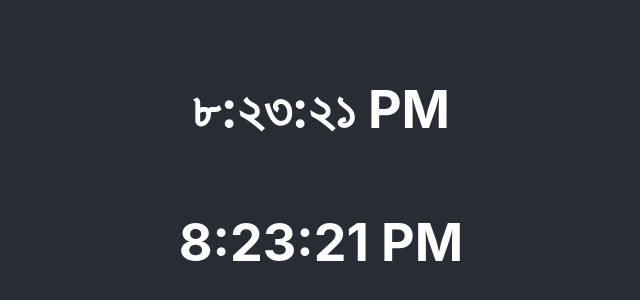
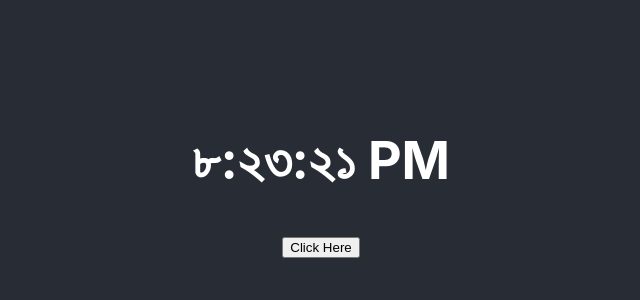
Before and after one commit to emonShimoul/react-playground, a React (Create React App) app in the folder think-in-a-react-way/myreact/: page / in a window 1280 px wide. Shown: the part 224-524 px from the top of the page, without its empty margins (319-959 px from the left). Built offline with nearby package versions, Linux system fonts and the light colour scheme.

Commit message:
handle events and control re-render in class component

```diff
--- a/think-in-a-react-way/myreact/src/App.js
+++ b/think-in-a-react-way/myreact/src/App.js
@@ -2,11 +2,11 @@
 import Clock from './components/Clock';
 
 function App() {
+  console.log('App rendered!!');
   return (
     <div className="App">
       <header className="App-header">
-        <Clock locale="bn-BD"/>
-        <Clock locale="en-US"/>
+        <Clock/>
       </header>
     </div>
   );
--- /dev/null
+++ b/think-in-a-react-way/myreact/src/components/Button.js
@@ -0,0 +1,24 @@
+import React, { Component } from 'react'
+
+class Button extends Component {
+    shouldComponentUpdate(nextProps){
+        const {change: currentChange, locale: currentLocale} = this.props;
+        const {change: nextChange,  locale: nextLocale} = nextProps;
+
+        if(currentChange === nextChange && currentLocale === nextLocale){
+            return false;
+        }else{
+            return true;
+        }
+    }
+
+  render() {
+    console.log("Button rendered!!");
+    const {change, locale} = this.props;
+    return (
+      <button type='button' onClick={() => change(locale)}>Click Here</button>
+    )
+  }
+}
+
+export default  Button;
--- a/think-in-a-react-way/myreact/src/components/Clock.js
+++ b/think-in-a-react-way/myreact/src/components/Clock.js
@@ -1,7 +1,11 @@
 import React, { Component } from 'react'
+import Button from './Button';
 
 class Clock extends Component {
-  state = {date: new Date()};
+  constructor(props){
+    super(props);
+    this.state = {date: new Date(), locale: 'bn-BD'};
+  }
 
   componentDidMount(){
     this.clockTimer = setInterval(()=>this.tick(), 1000);
@@ -11,6 +15,23 @@
     clearInterval(this.clockTimer);
   }
 
+  // if the normal function is used then the 'this' will give an error because the handleClick is working as a callback function in the button. to solve the error there are two way. one is use of the arrow function and another is use of the 'bind' method.
+
+  // handleClick(locale) {
+  //   // console.log(this);
+  //   this.setState({
+  //     locale
+  //   });
+  // }
+
+  //  used arrow function to solve the 'this' keyword error. this is better solution.
+  handleClick = (locale) => {
+    // console.log(this);
+    this.setState({
+      locale
+    });
+  }
+
   tick(){
     this.setState({
       date: new Date(),
@@ -18,12 +39,23 @@
   }
 
   render() {
+    console.log("Clock rendered!!");
+    const {date, locale} = this.state;
     return (
-      <h1>
+      <div>
+        <h1>
         <span>
-            {this.state.date.toLocaleTimeString(this.props.locale)}
+            {date.toLocaleTimeString(locale)}
         </span>
       </h1>
+      {/* here using bind a way to solve the 'this' keyword error in a callback function (here in the button handleClick is working as a callback function)
+       but the better way is to use an arrow function */}
+      {/* <button onClick={this.handleClick.bind(this, 'en-US')}>Click Here</button> */}
+
+      {/* <button onClick={() => this.handleClick('en-US')}>Click Here</button> */}
+
+      <Button change={this.handleClick} locale="en-US">Click Here</Button>
+      </div>
     );
   }
 }
```
